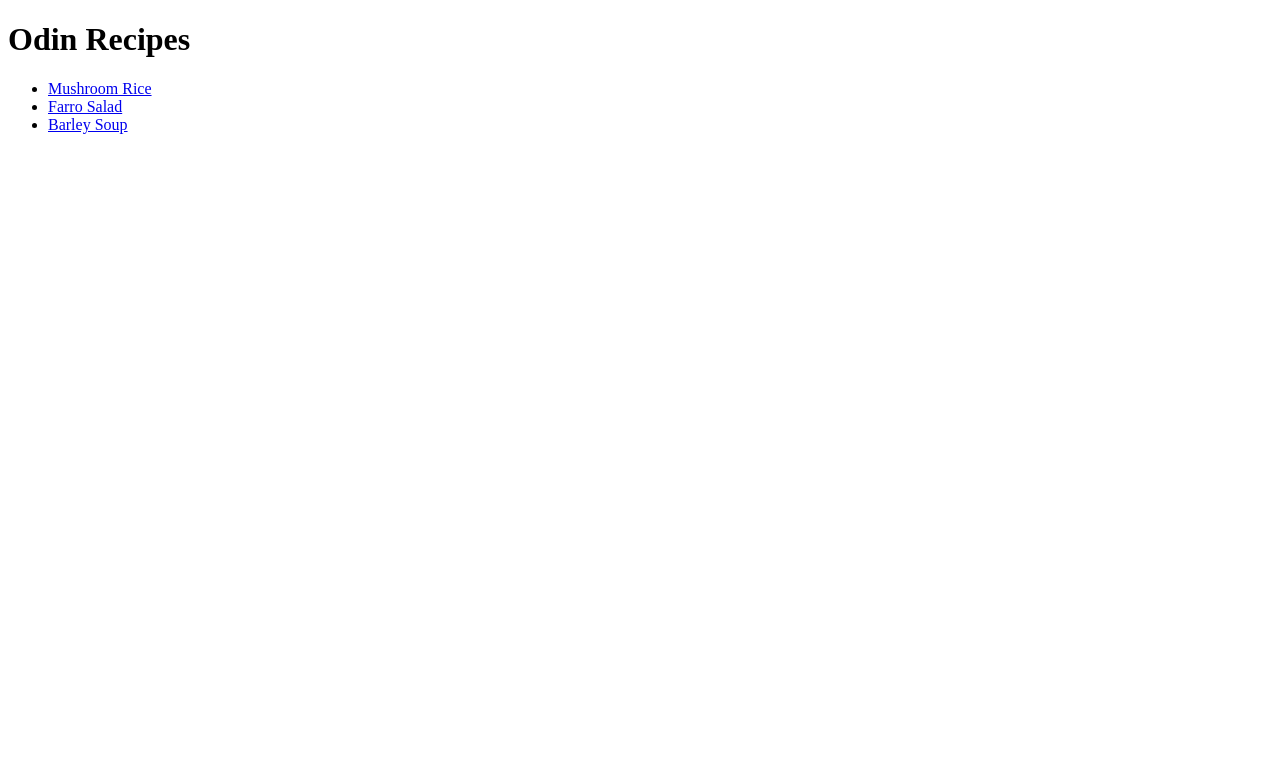
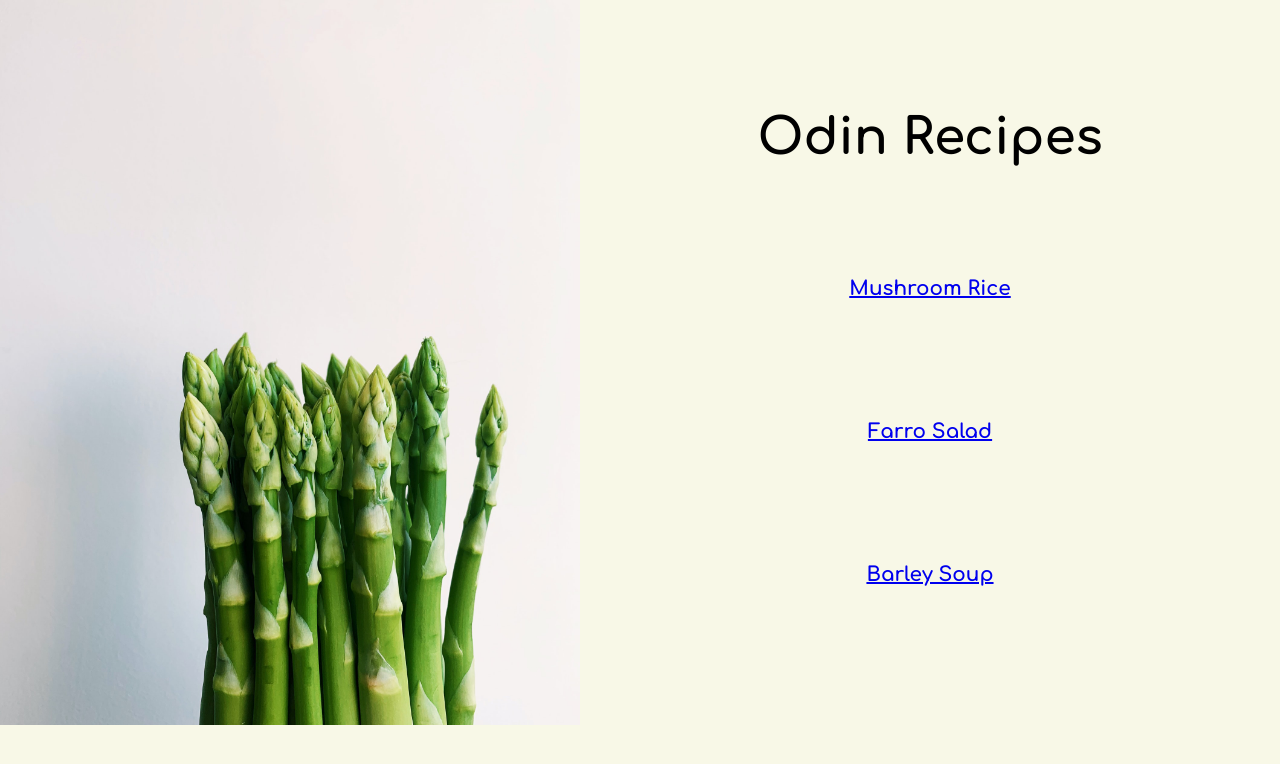
Before and after one commit to amatou/odin-recipes, a plain HTML site: page index.html in a window 1280 px wide. Drawn offline with Linux system fonts and the light colour scheme.

Commit message:
Change CSS

```diff
--- a/index.html
+++ b/index.html
@@ -2,14 +2,27 @@
 <html lang="en">
     <head>
         <meta charset="UTF-8">
-        <title></title>
+        <meta name="viewport" content="width=device-width, initial-scale=1">
+        <title>index</title>
+        <link rel="stylesheet" href="styles.css">
     </head>
     <body>
+        <div class="wrapper">
+            <div class="splash">
+                <img src="images/asparagus.jpg" alt="asparagus">
+            </div>
+            <div class="main">
+                <div class="header">
                     <h1>Odin Recipes</h1>
+                </div>
+                <div class="menu">
                     <ul>
                         <li><a href="./recipes/mushroom.html">Mushroom Rice</a></li>
                         <li><a href="./recipes/farro.html">Farro Salad</a></li>
                         <li><a href="./recipes/soup.html">Barley Soup</a></li>
                     </ul>
+                </div>
+            </div>
+        </div>
     </body>
 </html>
--- /dev/null
+++ b/styles.css
@@ -0,0 +1,47 @@
+@import url('https://fonts.googleapis.com/css2?family=Comfortaa:wght@700&family=Roboto&display=swap');
+
+* {
+    padding: 0;
+    margin: 0;
+    text-align: center;
+    font-size: 20px;
+    font-family: 'Comfortaa', Helvetica, sans-serif;
+    background-color: #f8f8e7;
+}
+
+.wrapper {
+    display: flex;
+}
+
+.splash {
+    flex-basis: 50%;
+    box-sizing: border-box;
+}
+
+.splash img {
+    height: auto;
+    width: 100%;
+    max-height: 100%;
+}
+
+.main {
+    width: 50%;
+    margin: 20px;
+    padding: 40px;
+}
+
+.header h1 {
+    font-size: 50px;
+    padding: 50px;
+    font-weight: bold;
+}
+
+.menu ul li {
+    list-style-type: none;
+    line-height: 200%;
+    padding: 40px;
+    font-size: 30px;
+    text-decoration: none;
+    color: black;
+    font-weight: bold;
+}
```
Also changed, not shown: recipes/farro.html (+2 -0 lines), recipes/mushroom.html (+2 -0 lines), recipes/soup.html (+2 -0 lines), images/Asparagus.jpg (added). Lines whose indentation alone changed are shown as unchanged.
